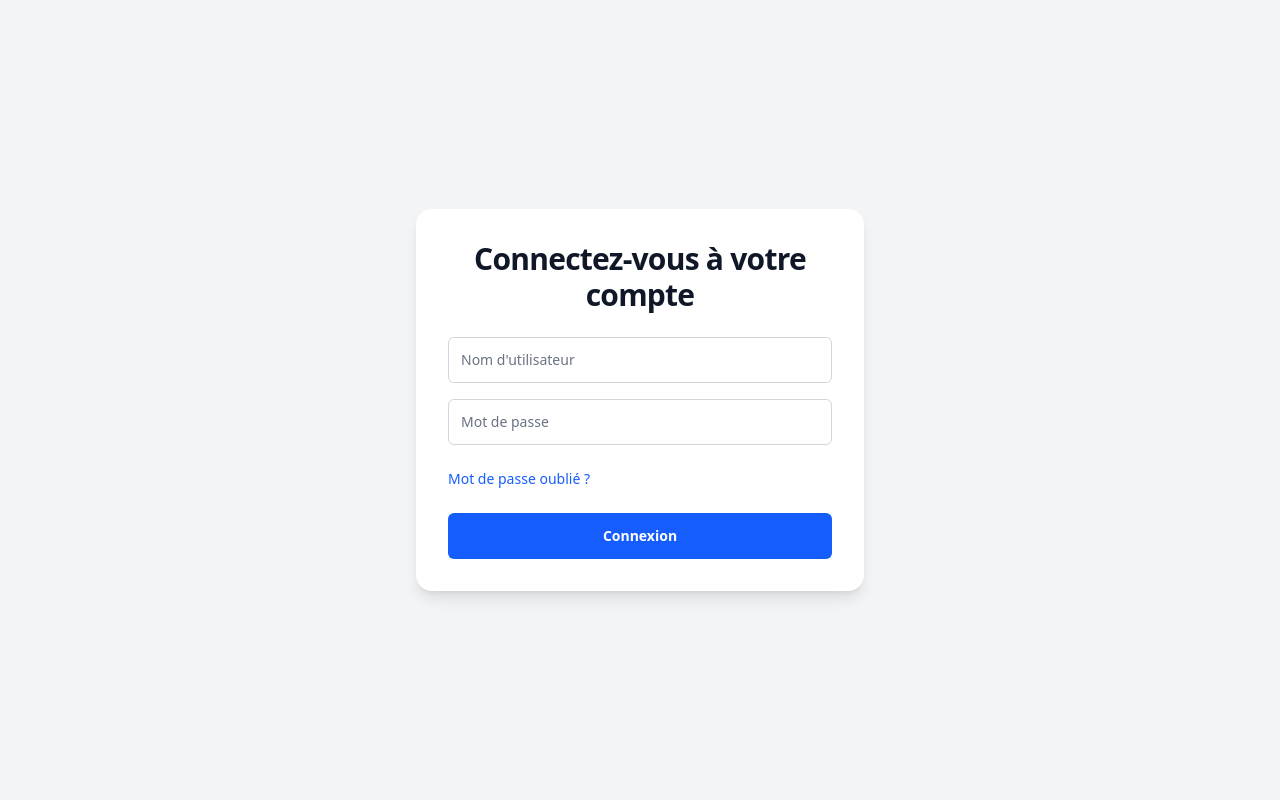
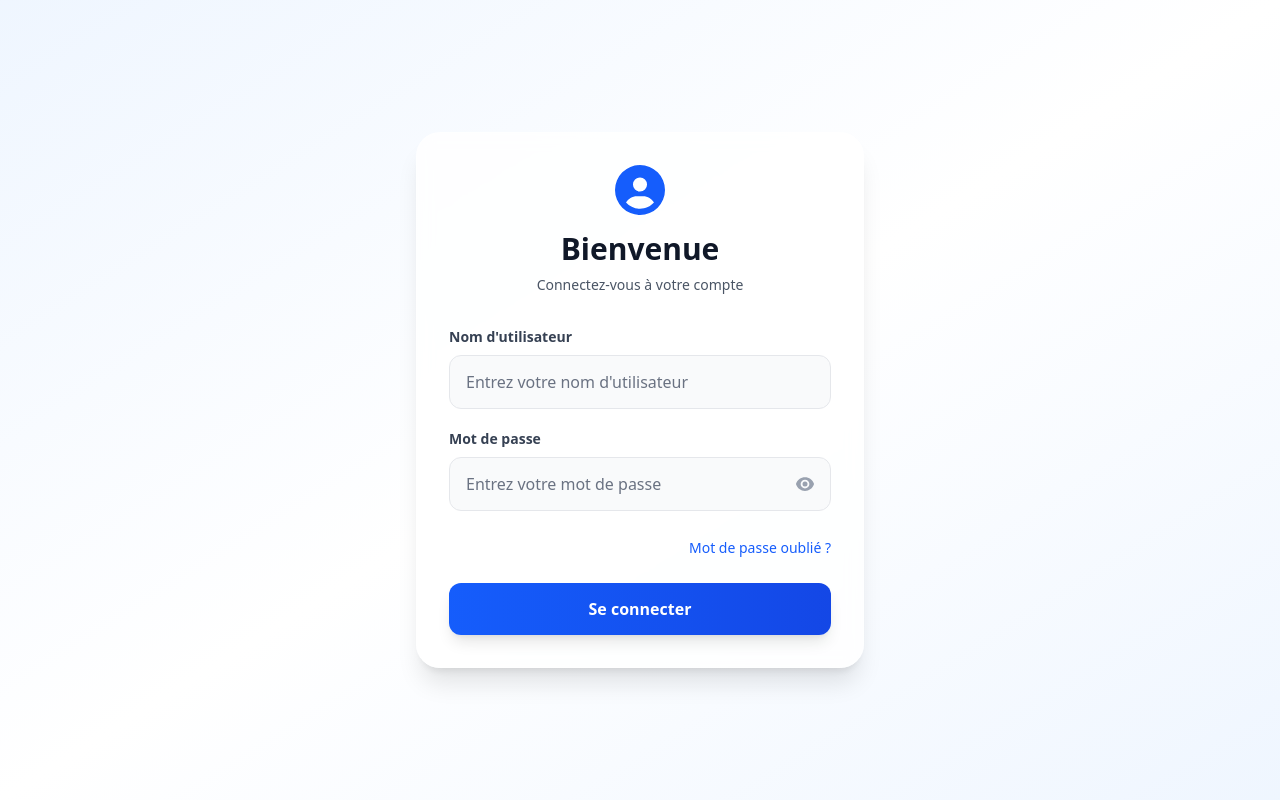
Before and after one commit to AbderaoufSouissi/Dynamic-IVR-Manager, a React (Vite) app in the folder IVR-client/: page /login in a window 1280 px wide. Built offline with nearby package versions, Linux system fonts and the light colour scheme; no server answers.

Commit message:
Frontend: Modification du style de la page Login

```diff
--- a/IVR-client/src/auth/LoginPage.tsx
+++ b/IVR-client/src/auth/LoginPage.tsx
@@ -1,102 +1,152 @@
 import { useState } from "react";
 import { NavLink, useNavigate } from "react-router-dom";
 import { login } from "../service/AuthService";
+import { HiEyeSlash, HiEye } from "react-icons/hi2";
+import { FaCircleUser } from "react-icons/fa6";
+import SpinnerLoader from "../components/spinner/SpinnerLoader";
+import { HiXCircle } from "react-icons/hi";
 
 const LoginPage = () => {
   const [username, setUsername] = useState("");
   const [password, setPassword] = useState("");
   const [error, setError] = useState("");
+  const [showPassword, setShowPassword] = useState(false);
+  const [isLoading, setIsLoading] = useState(false);
 
   const navigate = useNavigate()
 
  const handleLogin = async (e: React.FormEvent) => {
     e.preventDefault();
-
-
+    setIsLoading(true);
+    setError("");
 
     try {
-      const response = await login(username,password)
-
+      const response = await login(username, password)
       navigate("/admin")
       console.log("Logged in:", response);
-      }
-      // Redirect or change state
-    catch (err) {
+    } catch (err) {
       console.error(err);
       setError("Invalid credentials");
+    } finally {
+      setIsLoading(false);
     }
   };
 
+  const togglePasswordVisibility = () => {
+    setShowPassword(!showPassword);
+  };
 
    return (
-    <div className="bg-gray-100 min-h-screen flex items-center justify-center px-4">
-      <div className="w-full max-w-md bg-white p-8 rounded-2xl shadow-lg space-y-6">
-        <div className="text-center">
-          <h2 className="text-3xl font-bold tracking-tight text-gray-900">
+    <div className="min-h-screen bg-gradient-to-br from-blue-50 via-white to-blue-50 flex items-center justify-center px-4 py-12">
+      <div className="w-full max-w-md">
+
+        <div className="bg-white/80 backdrop-blur-sm p-8 rounded-3xl shadow-xl border border-white/20 space-y-8">
+          <div className="text-center space-y-2">
+
+              <FaCircleUser className="text-blue-600 rounded-2xl mx-auto flex items-center justify-center mb-4" size={50} />
+
+            <h2 className="text-3xl font-bold text-gray-900">
+              Bienvenue
+            </h2>
+            <p className="text-gray-600 text-sm">
               Connectez-vous à votre compte
-          </h2>
+            </p>
           </div>
 
           <form onSubmit={handleLogin} className="space-y-6">
-          <div className="space-y-4">
-            <div>
-              <label htmlFor="username" className="sr-only">
+            <div className="space-y-5">
+
+              <div className="space-y-2">
+                <label htmlFor="username" className="block text-sm font-semibold text-gray-700">
                   Nom d'utilisateur
                 </label>
+                <div className="relative">
                   <input
                     type="text"
                     id="username"
                     name="username"
                     required
-                placeholder="Nom d'utilisateur"
+                    placeholder="Entrez votre nom d'utilisateur"
                     value={username}
                     onChange={(e) => setUsername(e.target.value)}
-                className="relative block w-full appearance-none rounded-md border border-gray-300 px-3 py-3 text-gray-900 placeholder-gray-500 focus:z-10 focus:border-blue-500 focus:outline-none focus:ring-blue-500 sm:text-sm"
+                    className="w-full px-4 py-3.5 bg-gray-50 border border-gray-200 rounded-xl text-gray-900 placeholder-gray-500 transition-all duration-200 focus:bg-white focus:border-blue-500 focus:ring-4 focus:ring-blue-500/10 focus:outline-none"
                   />
                 </div>
+              </div>
 
-            <div>
-              <label htmlFor="password" className="sr-only">
+              {/* Password Field */}
+              <div className="space-y-2">
+                <label htmlFor="password" className="block text-sm font-semibold text-gray-700">
                   Mot de passe
                 </label>
+                <div className="relative">
                   <input
-                type="password"
+                    type={showPassword ? "text" : "password"}
                     id="password"
                     name="password"
                     required
-                placeholder="Mot de passe"
+                    placeholder="Entrez votre mot de passe"
                     autoComplete="current-password"
                     value={password}
                     onChange={(e) => setPassword(e.target.value)}
-                className="relative block w-full appearance-none rounded-md border border-gray-300 px-3 py-3 text-gray-900 placeholder-gray-500 focus:z-10 focus:border-blue-500 focus:outline-none focus:ring-blue-500 sm:text-sm"
+                    className="w-full px-4 py-3.5 pr-12 bg-gray-50 border border-gray-200 rounded-xl text-gray-900 placeholder-gray-500 transition-all duration-200 focus:bg-white focus:border-blue-500 focus:ring-4 focus:ring-blue-500/10 focus:outline-none"
                   />
+                  <button
+                    type="button"
+                    onClick={togglePasswordVisibility}
+                    className="absolute inset-y-0 right-0 flex items-center pr-4 text-gray-400 hover:text-blue-600 transition-colors duration-200 focus:outline-none focus:text-blue-600"
+                  >
+                    {showPassword ? (
+                      <HiEyeSlash size={20} className="cursor-pointer" />
+                    ) : (
+                      <HiEye size={20} className="cursor-pointer" />
+                    )}
+                  </button>
                 </div>
               </div>
+            </div>
+
+
             {error && (
-              <div className="text-sm text-red-700">
+              <div className="bg-red-50 border border-red-200 rounded-xl p-4 flex items-center space-x-3">
+                <div className="flex-shrink-0">
+                  <HiXCircle size={25} className="text-red-500"/>
+                </div>
+                <div className="text-sm text-red-700 font-medium">
                   Identifiant ou mot de passe incorrect. Veuillez réessayer.
+                </div>
               </div>
             )}
 
-          <div className="text-left text-sm">
-            <NavLink to="/reset-password" className="font-medium text-blue-600 hover:text-blue-500">
+
+            <div className="text-right">
+              <NavLink
+                to="/reset-password"
+                className="text-sm cursor-pointer font-medium text-blue-600 hover:text-blue-700 transition-colors duration-200"
+              >
                 Mot de passe oublié ?
               </NavLink>
             </div>
 
-          <div>
+
             <button
               type="submit"
-              className="group cursor-pointer relative flex w-full justify-center rounded-md border border-transparent bg-blue-600 px-4 py-3 text-sm font-semibold text-white hover:bg-blue-700 focus:outline-none focus:ring-2 focus:ring-blue-500 focus:ring-offset-2"
+              disabled={isLoading}
+              className="w-full cursor-pointer bg-gradient-to-r from-blue-600 to-blue-700 hover:from-blue-700 hover:to-blue-800 disabled:from-gray-400 disabled:to-gray-500 text-white font-semibold py-3.5 px-4 rounded-xl transition-all duration-200 focus:outline-none focus:ring-4 focus:ring-blue-500/20 transform hover:scale-[1.02] active:scale-[0.98] disabled:transform-none disabled:cursor-not-allowed shadow-lg hover:shadow-xl"
             >
-              Connexion
+              {isLoading ? (
+                <div className="flex items-center justify-center space-x-2">
+                  <SpinnerLoader/>
+                </div>
+              ) : (
+                "Se connecter"
+              )}
             </button>
+          </form>
         </div>
-        </form>
       </div>
     </div>
   );
 }
 
-
 export default LoginPage;
```
Lines whose indentation alone changed are shown as unchanged.
